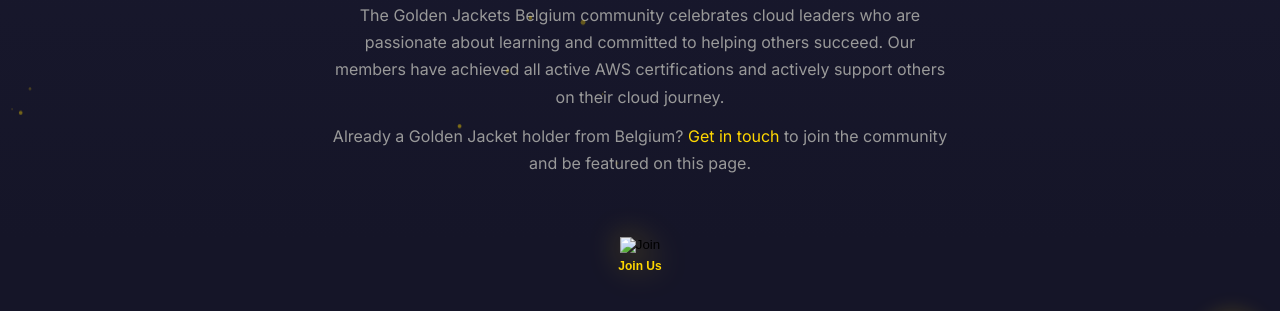
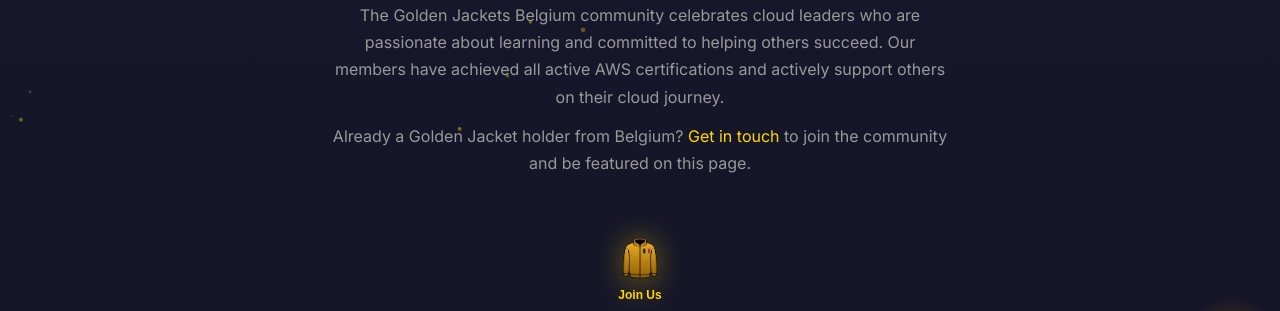
Before and after one commit to goldenjackets-community/golden-jackets-belgium, a plain HTML site: page index.html in a window 1280 px wide. Shown: the part 408-719 px from the top of the page. Drawn offline with Linux system fonts and the light colour scheme; no server answers.

Commit message:
fix: join us button jacket image reference

```diff
--- a/index.html
+++ b/index.html
@@ -421,7 +421,7 @@
     </p>
   </section>
   <div style="text-align:center;padding:5px 0;">
-    <button class="join-btn" onclick="document.getElementById('applyForm').classList.add('open');document.querySelector('.cta').scrollIntoView({behavior:'smooth'})" title="Join Golden Jackets Belgium" style="position:relative;top:auto;left:auto;"><img src="assets/jacket-belgium.png" width="56" style="height:auto;" alt="Join"><span style="display:block;font-size:0.9em;color:#FFD700;font-weight:700;margin-top:6px;">Join Us</span></button>
+    <button class="join-btn" onclick="document.getElementById('applyForm').classList.add('open');document.querySelector('.cta').scrollIntoView({behavior:'smooth'})" title="Join Golden Jackets Belgium" style="position:relative;top:auto;left:auto;"><img src="assets/belgium-jacket.png" width="56" style="height:auto;" alt="Join"><span style="display:block;font-size:0.9em;color:#FFD700;font-weight:700;margin-top:6px;">Join Us</span></button>
   </div>
 
   <section id="about" style="max-width:800px;margin:0 auto;padding:20px 20px;text-align:center;">
```
